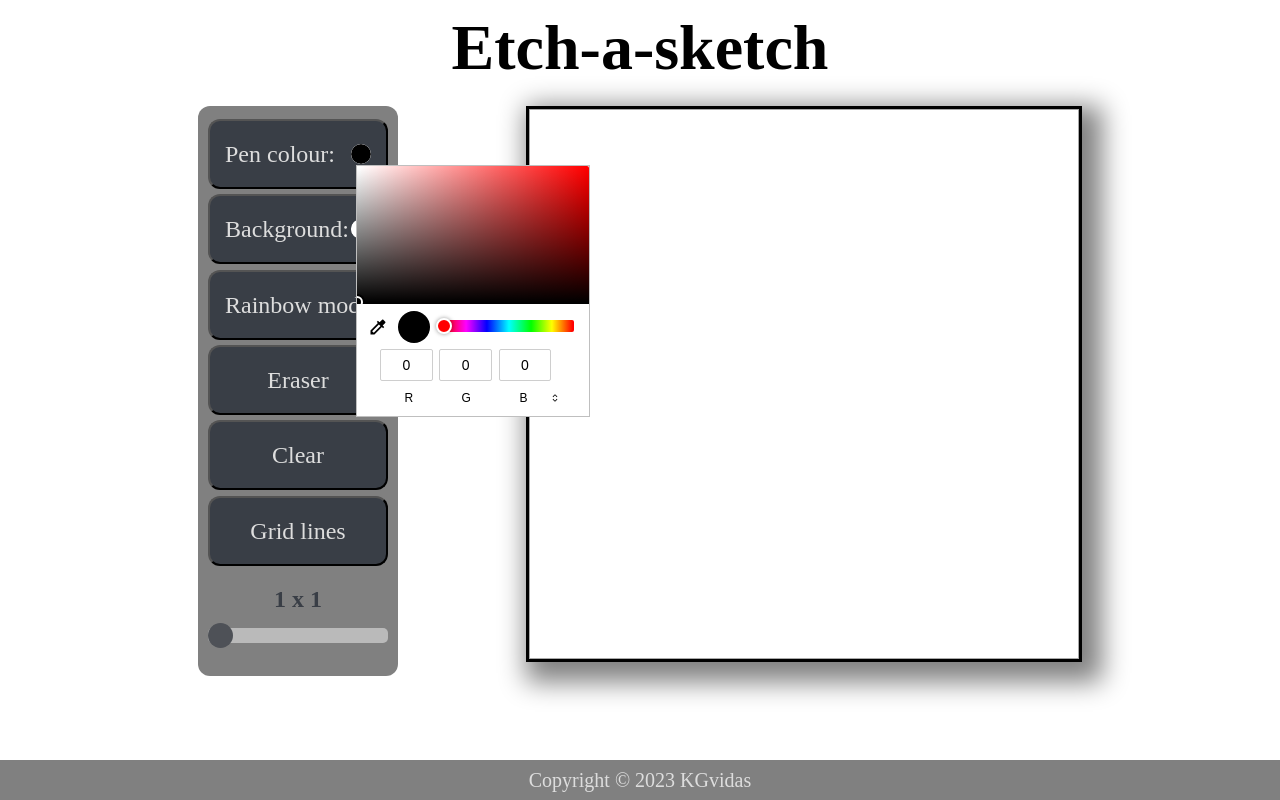
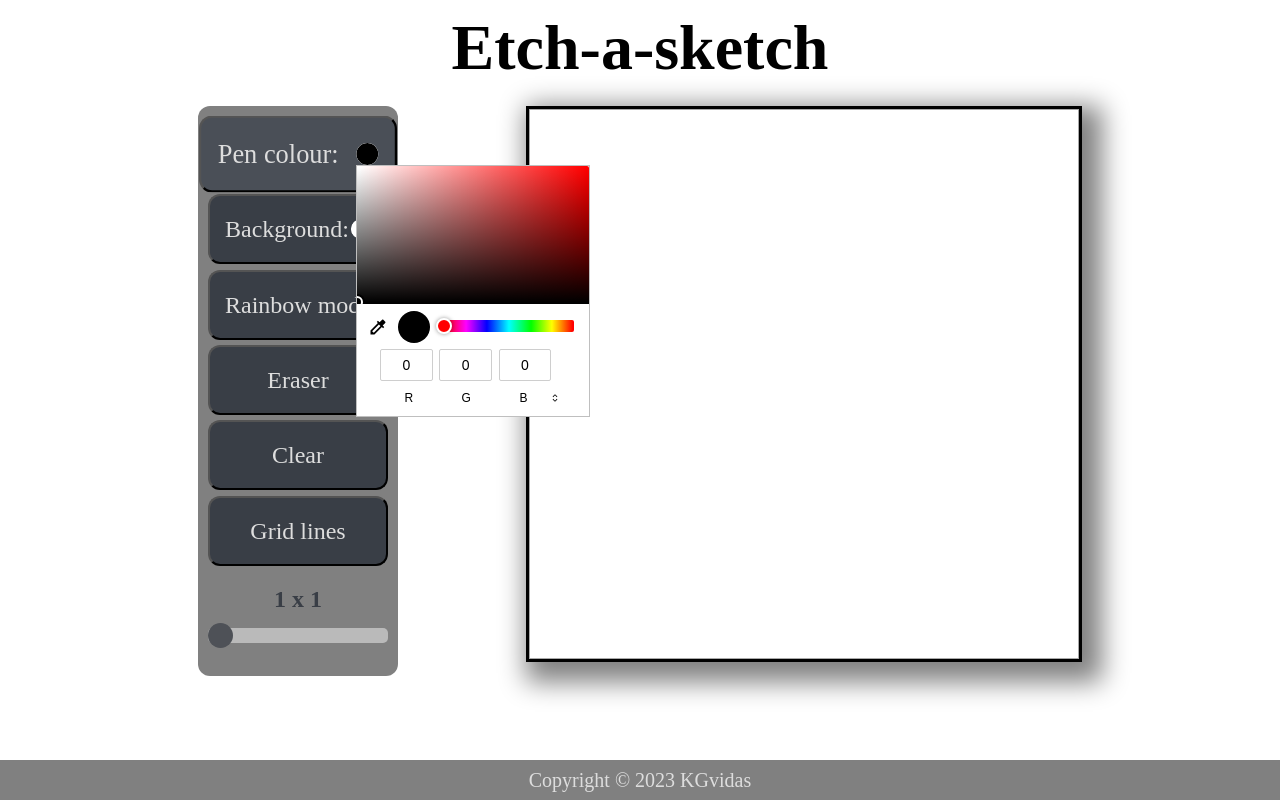
Before and after one commit to KGvidas/Etch-a-sketch, a plain HTML site: page index.html in a window 1280 px wide. Both pictures are taken after a click on the button "Pen colour:". Drawn offline with Linux system fonts and the light colour scheme.

Commit message:
Add active class on buttons

```diff
--- a/index.html
+++ b/index.html
@@ -16,7 +16,7 @@
  <main>
 
  <div class="containerButtons">
- <button id="PenColour" onclick="openColorPicker()">
+ <button id="PenColour" class="btn" onclick="openColorPicker()">
    <label for="PenColour">Pen colour:</label>
 <input type="color" id="PnColour" class="Colour" value="#000000">
  </button>
@@ -24,8 +24,8 @@
    <label for="bckgrndColour">Background:</label>
 <input type="color" id="bckgrndColour" class="Colour" value="#ffffff">
  </button>
- <button id="RainbowMode">Rainbow mode</button>
- <button id="Eraser">Eraser</button>
+ <button id="RainbowMode" class="btn">Rainbow mode</button>
+ <button id="Eraser" class="btn">Eraser</button>
  <button id="Clear">Clear</button>
  <button id="GridLines">Grid lines</button>
  <div id="slidecontainer">
--- a/javascript.js
+++ b/javascript.js
@@ -133,3 +133,12 @@ GridLines.addEventListener('click', () => {
   function openBackground(){
     bckgrndColour.click();
   }
+
+  const btnWithActive = document.querySelectorAll('.btn');
+
+  btnWithActive.forEach(btn => {
+    btn.addEventListener('click', ()=> {
+        document.querySelector('.active')?.classList.remove('active');
+        btn.classList.add('active');
+    })
+  })
--- a/styles.css
+++ b/styles.css
@@ -83,6 +83,10 @@ button {
 }
 button:hover {
     background-color: #4a4f57;
+    transform: scale(1.1);
+}
+.active {
+  background-color: #4a4f57;
     transform: scale(1.1);
 }
 
```
